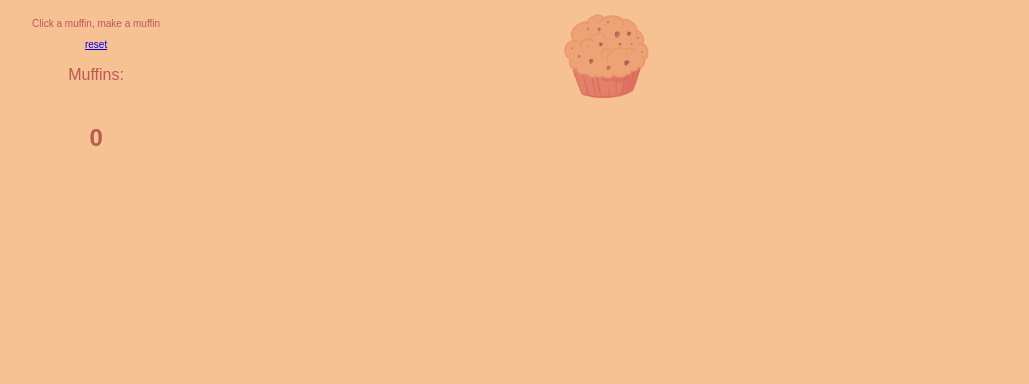
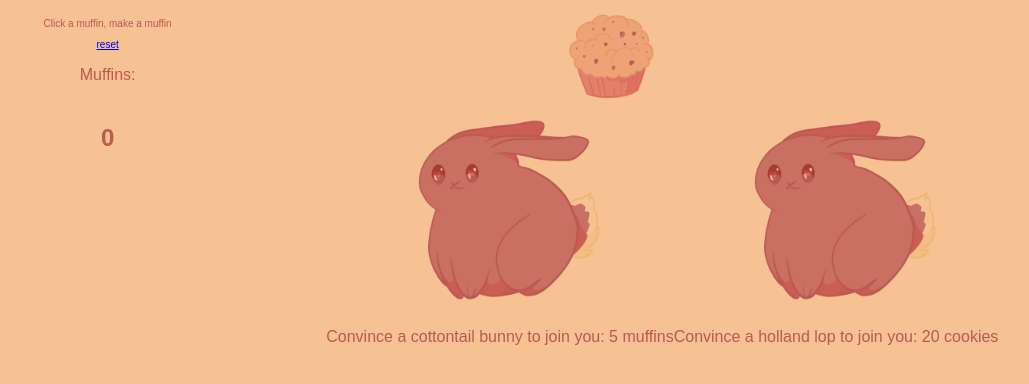
Before and after one commit to sarachadwick/bunbon2, a SvelteKit app: page / in a window 1280 px wide. Shown: the top 384 px of the page, without its empty margins (119-1148 px from the left). Built offline with nearby package versions, Linux system fonts and the light colour scheme.

Commit message:
Add baker component

```diff
--- a/src/routes/+page.svelte
+++ b/src/routes/+page.svelte
@@ -3,6 +3,7 @@
   import muffinImg from '$lib/assets/simpleMuffin.png';
   import cottontailRabbitImg from '$lib/assets/simpleCottontail.png';
   import BakedGood from './BakedGood.svelte';
+  import Baker from './Baker.svelte';
 
   let muffins: number = browser ? parseInt(window.localStorage.getItem('muffins')) || 0 : 0;
   let cookies: number = browser ? parseInt(window.localStorage.getItem('cookies')) || 0 : 0;
@@ -116,13 +117,7 @@
   <div style="display:flex; justify-content:space-evenly">
     <div id="muffin-stuffs" style="display: flex; align-items: center; flex-direction:column;">
       <p class="muffin-instructions">Click a muffin, make a muffin</p>
-      <a
-        href="#"
-        class="muffin-instructions"
-        on:click={reset}
-      >
-        reset
-      </a>
+      <a href="#" class="muffin-instructions" on:click={reset}> reset </a>
       <p>Muffins:</p>
       <p class="muffin-count">{muffins}</p>
       <span class:hidden={shouldHideCookies}>
@@ -146,30 +141,18 @@
         </span>
       </div>
       <div style="display: flex; justify-content: center; align">
-        <div
-          class="cottontail-rabbit"
-          class:hidden={shouldHideCottontail}
-          style="display: flex; justify-content: center; flex-direction:column;"
-        >
-          <button on:click={buyCottontailRabbit} style="display: flex; justify-content: center;">
-            <img src={cottontailRabbitImg} alt="buy a bunny" height="200" width="200" />
-          </button>
-          <p>
-            Convince a cottontail bunny to join you: {cottontailBunnyCost} muffins
-          </p>
-        </div>
-        <div
-          class="holland-lop-rabbit"
-          class:hidden={shouldHideHollandLopBunny}
-          style="display: flex; justify-content: center; flex-direction:column;"
-        >
-          <button on:click={buyHollandLop} style="display: flex; justify-content: center;">
-            <img src={cottontailRabbitImg} alt="buy a holland lop" height="200" width="200" />
-          </button>
-          <p>
-            Convince a cottontail bunny to join you: {hollandLopBunnyCost} cookies
-          </p>
-        </div>
+        <Baker
+          shouldHideBaker={shouldHideCottontail}
+          bunnyImg={cottontailRabbitImg}
+          buyBun={buyCottontailRabbit}
+          buyString={'Convince a cottontail bunny to join you: ' + cottontailBunnyCost + ' muffins'}
+        />
+        <Baker
+          shouldHideBaker={shouldHideHollandLopBunny}
+          bunnyImg={cottontailRabbitImg}
+          buyBun={buyHollandLop}
+          buyString={'Convince a holland lop to join you: ' + hollandLopBunnyCost + ' cookies'}
+        />
       </div>
     </div>
   </div>
--- /dev/null
+++ b/src/routes/Baker.svelte
@@ -0,0 +1,19 @@
+<script lang="ts">
+  export let shouldHideBaker: boolean;
+  export let buyBun: () => void;
+  export let bunnyImg: string;
+  export let buyString: string;
+</script>
+
+<div
+  class="cottontail-rabbit"
+  class:hidden={shouldHideBaker}
+  style="display: flex; justify-content: center; flex-direction:column;"
+>
+  <button on:click={buyBun} style="display: flex; justify-content: center;">
+    <img src={bunnyImg} alt="buy a bunny" height="200" width="200" />
+  </button>
+  <p>
+    {buyString}
+  </p>
+</div>
```
